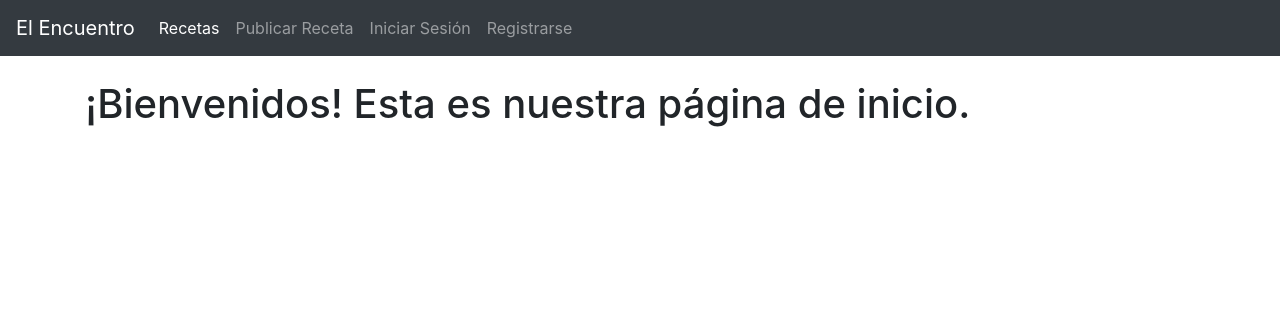
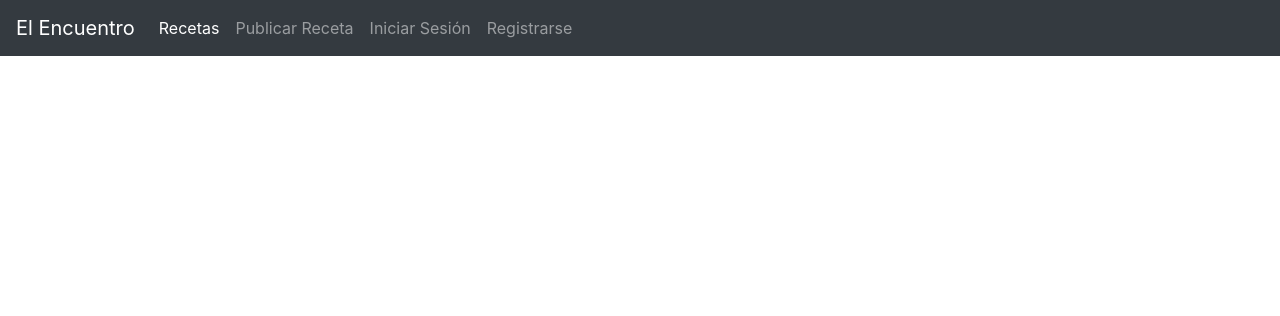
Before and after one commit to JesicaHeit/IngenieriaWeb, a Django app: page / in a window 1280 px wide. Shown: the top 316 px of the page. Run offline with Django 3.2, Linux system fonts and the light colour scheme; some libraries are stand-ins or nearby versions.

Commit message:
Update plantilla_home.html

```diff
--- a/Proyecto1/templates/users/plantilla_home.html
+++ b/Proyecto1/templates/users/plantilla_home.html
@@ -5,21 +5,17 @@
     <meta charset="UTF-8">
     <title>Home</title>
 </head>
-#style="color: tomato"
+{%block content%}
 <body>
-{%block content%}
-    <h1 >
-        ¡Bienvenidos! Esta es nuestra página de inicio.
-    </h1>
-    <form action ="" method="POST">
+
+<form action ="" method="POST">
         {% csrf_token %}
 
         <table>
             {{ form.as_table }}
         </table>
-    </form>
-
-{%endblock%}
+</form>
 
 </body>
+{%endblock%}
 </html>
```
